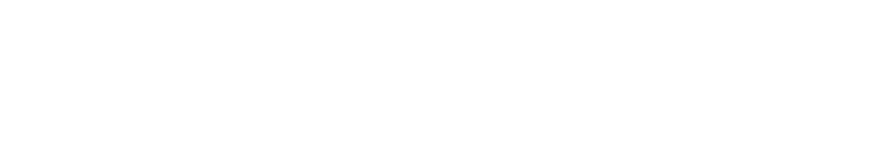
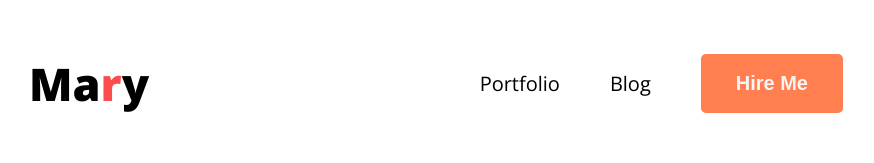
Before and after one commit to Suborna589/web-dev-portfolio, a plain HTML site: page index.html in a window 1280 px wide. Shown: the whole page, without its empty margins (179-1053 px from the left). Drawn offline with nearby package versions, Linux system fonts and the light colour scheme.

Commit message:
navbar seection done

```diff
--- a/index.html
+++ b/index.html
@@ -4,9 +4,24 @@
     <meta charset="UTF-8">
     <meta name="viewport" content="width=device-width, initial-scale=1.0">
     <title>Web Developer Portfolio</title>
+
+    <link rel="preconnect" href="https://fonts.googleapis.com">
+<link rel="preconnect" href="https://fonts.gstatic.com" crossorigin>
+<link href="https://fonts.googleapis.com/css2?family=Open+Sans:ital,wght@0,300..800;1,300..800&display=swap" rel="stylesheet">
+
+    <link rel="stylesheet" href="styles/portfolio.css">
 </head>
-<body>
-    <header></header>
+<body class="open-sans-normal">
+    <header>
+        <nav>
+            <h3 class="nav-title">Ma<span class="text-primary">r</span>y</h3>
+            <ul>
+                <li><a href="" class="dark-2">Portfolio</a></li>
+                <li><a href="" class="dark-2">Blog</a></li>
+                <li><a href=""><button class="btn-primary" >Hire Me</button></a></li>
+            </ul>
+        </nav>
+    </header>
 
     <main></main>
     <footer></footer>
--- /dev/null
+++ b/styles/portfolio.css
@@ -0,0 +1,61 @@
+
+.open-sans-normal {
+  font-family: "Open Sans", sans-serif;
+  font-optical-sizing: auto;
+  font-style: normal;
+  font-variation-settings: "wdth" 100;
+}
+
+/* share styel */
+
+.text-primary{
+   color: #fc4c4e;
+
+}
+
+.btn-primary{
+    background-color: #ff7f50;
+    font-weight: 700;
+    color: #f5f5f5;
+    padding: 18px 35px;
+    font-size: 20px;
+    border-radius: 5px;
+    border: none;
+
+
+}
+
+nav ul li{
+    list-style:none;
+    margin-right: 50px;
+}
+
+nav ul li a{
+    text-decoration: none;
+    font-size: 20px;
+}
+
+
+.dark-2{
+    color:	#020101;
+}
+
+nav ul{
+    display:flex;
+    align-items: center;
+}
+
+
+/*  */
+
+nav{
+    display:flex;
+    align-items: center;
+    justify-content: space-between;
+    margin: 0px 200px;
+}
+
+.nav-title{
+    font-weight: 800;
+    font-size: 45px;
+}
```
Also changed, not shown: 1 other file.
